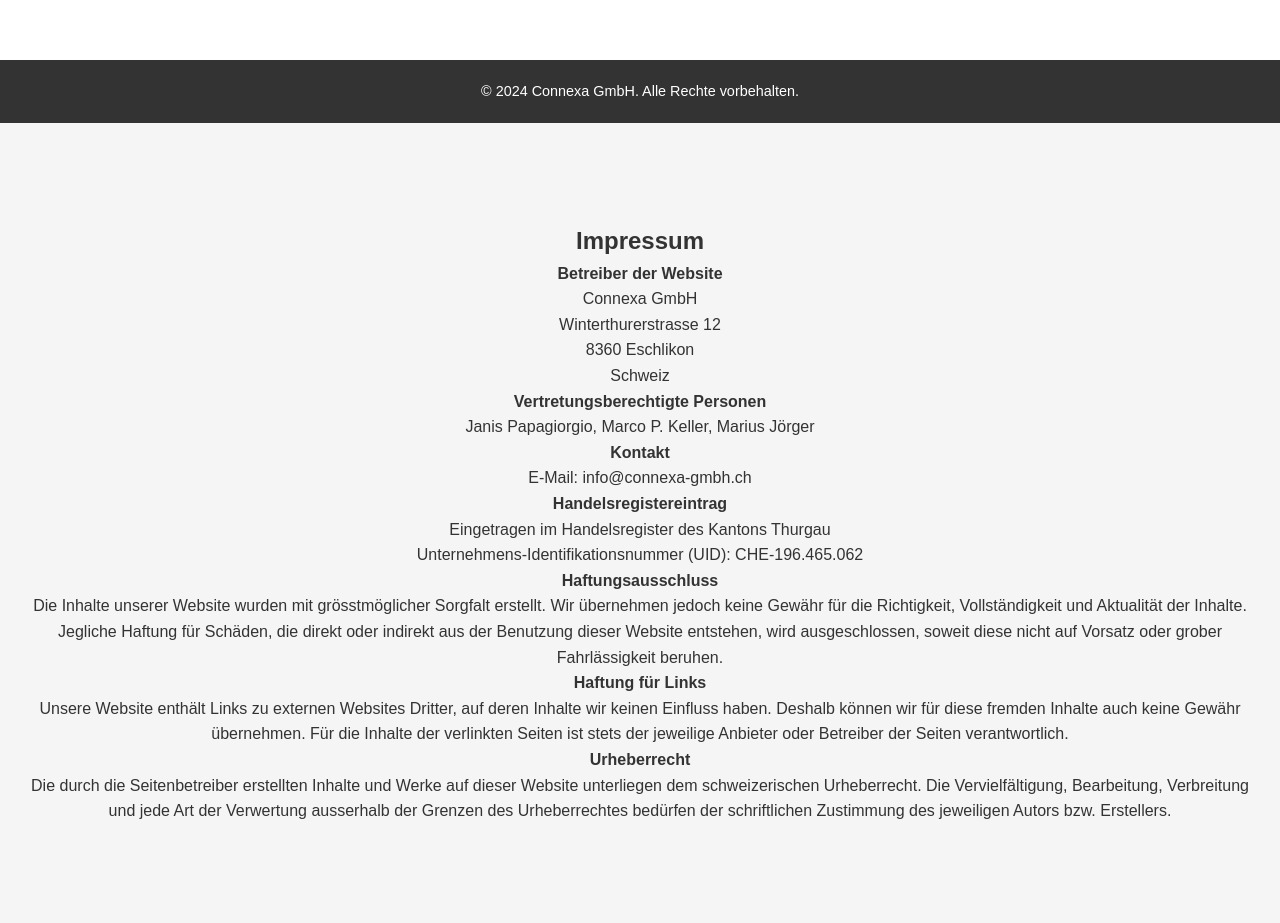
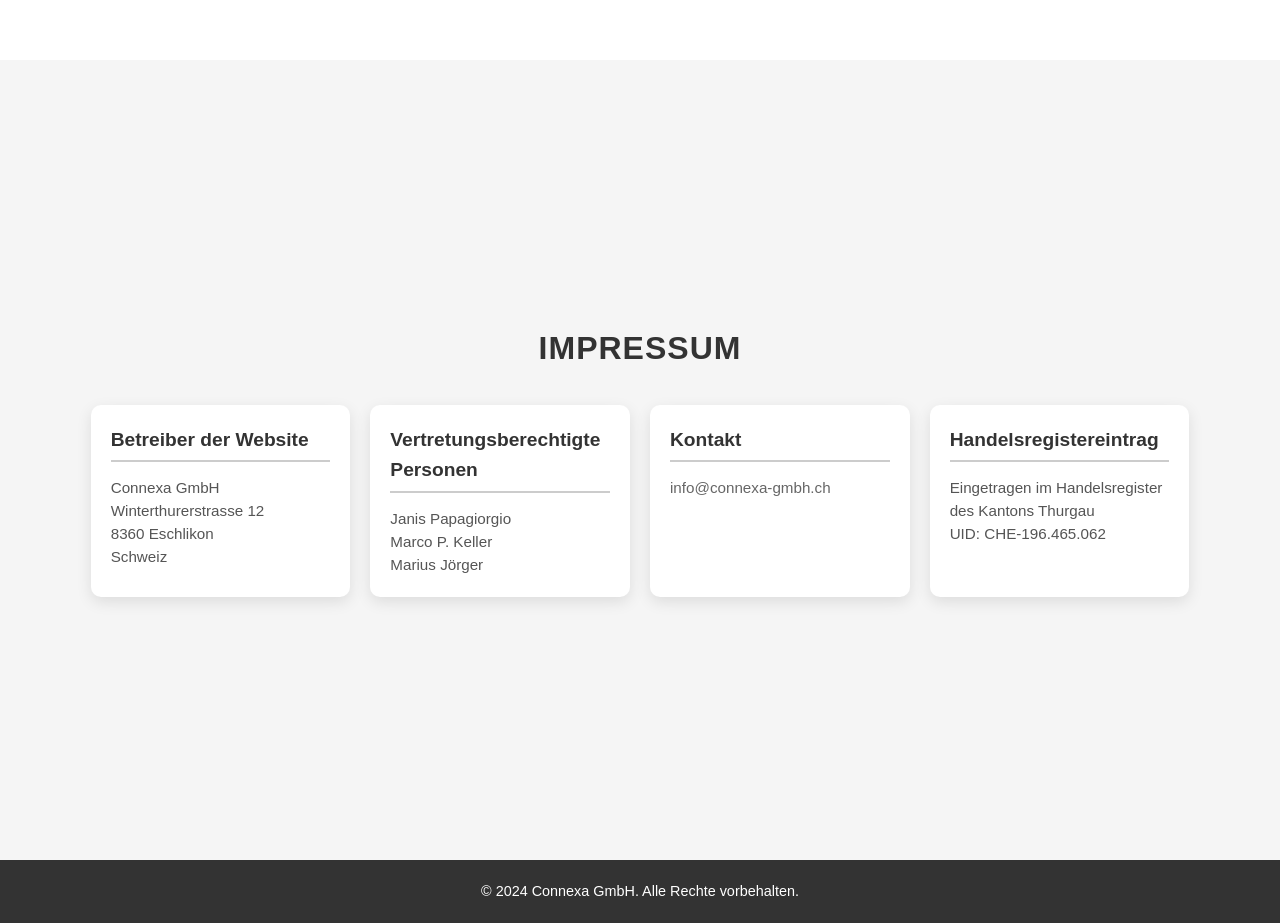
Before and after one commit to Marco-P-Keller/WebsiteConnexaGmbH, a plain HTML site: page index.html in a window 1280 px wide. Shown: the part 2380-3303 px from the top of the page. Drawn offline with Linux system fonts and the light colour scheme; animation ran at ten frames a second.

Commit message:
Impressum finished

```diff
--- a/index.html
+++ b/index.html
@@ -85,11 +85,8 @@
     </section>
 
 
-    <footer>
-        <div class="container">
-            <p>&copy; 2024 Connexa GmbH. Alle Rechte vorbehalten.</p>
-        </div>
-    </footer>
+
+
 
     <!-- Skript für die Animation -->
     <script>
@@ -351,32 +348,29 @@
 <section id="impressum">
     <div class="container">
         <h2>Impressum</h2>
-        <p><strong>Betreiber der Website</strong></p>
-        <p>Connexa GmbH<br>
-        Winterthurerstrasse 12<br>
-        8360 Eschlikon<br>
-        Schweiz</p>
-
-        <p><strong>Vertretungsberechtigte Personen</strong><br>
-        Janis Papagiorgio, Marco P. Keller, Marius Jörger</p>
-
-        <p><strong>Kontakt</strong><br>
-        E-Mail: info@connexa-gmbh.ch</p>
-
-        <p><strong>Handelsregistereintrag</strong><br>
-        Eingetragen im Handelsregister des Kantons Thurgau<br>
-        Unternehmens-Identifikationsnummer (UID): CHE-196.465.062</p>
-
-        <p><strong>Haftungsausschluss</strong><br>
-        Die Inhalte unserer Website wurden mit grösstmöglicher Sorgfalt erstellt. Wir übernehmen jedoch keine Gewähr für die Richtigkeit, Vollständigkeit und Aktualität der Inhalte. Jegliche Haftung für Schäden, die direkt oder indirekt aus der Benutzung dieser Website entstehen, wird ausgeschlossen, soweit diese nicht auf Vorsatz oder grober Fahrlässigkeit beruhen.</p>
-
-        <p><strong>Haftung für Links</strong><br>
-        Unsere Website enthält Links zu externen Websites Dritter, auf deren Inhalte wir keinen Einfluss haben. Deshalb können wir für diese fremden Inhalte auch keine Gewähr übernehmen. Für die Inhalte der verlinkten Seiten ist stets der jeweilige Anbieter oder Betreiber der Seiten verantwortlich.</p>
-
-        <p><strong>Urheberrecht</strong><br>
-        Die durch die Seitenbetreiber erstellten Inhalte und Werke auf dieser Website unterliegen dem schweizerischen Urheberrecht. Die Vervielfältigung, Bearbeitung, Verbreitung und jede Art der Verwertung ausserhalb der Grenzen des Urheberrechtes bedürfen der schriftlichen Zustimmung des jeweiligen Autors bzw. Erstellers.</p>
+        <div class="impressum-cards">
+            <div class="impressum-card">
+                <h3>Betreiber der Website</h3>
+                <p>Connexa GmbH</p>
+                <p>Winterthurerstrasse 12<br> 8360 Eschlikon<br> Schweiz</p>
+            </div>
+            <div class="impressum-card">
+                <h3>Vertretungsberechtigte Personen</h3>
+                <p>Janis Papagiorgio<br>Marco P. Keller<br>Marius Jörger</p>
+            </div>
+            <div class="impressum-card">
+                <h3>Kontakt</h3>
+                <p><a href="mailto:info@connexa-gmbh.ch">info@connexa-gmbh.ch</a></p>
+            </div>
+            <div class="impressum-card">
+                <h3>Handelsregistereintrag</h3>
+                <p>Eingetragen im Handelsregister des Kantons Thurgau</p>
+                <p>UID: CHE-196.465.062</p>
+            </div>
+        </div>
     </div>
 </section>
+
 
 <nav>
     <ul>
@@ -385,3 +379,11 @@
         <li><a href="#founders">Die Gründer</a></li>
     </ul>
 </nav>
+
+
+
+<footer>
+    <div class="container">
+        <p>&copy; 2024 Connexa GmbH. Alle Rechte vorbehalten.</p>
+    </div>
+</footer>
--- a/styles.css
+++ b/styles.css
@@ -246,3 +246,80 @@ nav ul {
 html {
     scroll-behavior: smooth;
 }
+
+/* Impressum-Sektion */
+#impressum {
+    background-color: #f5f5f5;
+    padding: 50px 20px;
+    text-align: center;
+    font-family: Arial, sans-serif;
+}
+
+#impressum h2 {
+    font-size: 2rem;
+    color: #333;
+    margin-bottom: 30px;
+    text-transform: uppercase;
+    font-weight: bold;
+    letter-spacing: 1px;
+}
+
+/* Flexibles Karten-Layout für die Impressum-Karten */
+.impressum-cards {
+    display: flex;
+    flex-wrap: wrap;
+    gap: 20px;
+    justify-content: center;
+}
+
+/* Impressum-Karten */
+.impressum-card {
+    background-color: #ffffff;
+    padding: 20px;
+    border-radius: 10px;
+    box-shadow: 0 5px 15px rgba(0, 0, 0, 0.1);
+    max-width: 300px;
+    flex: 1 1 250px;
+    transition: transform 0.3s ease, box-shadow 0.3s ease;
+    text-align: left;
+}
+
+.impressum-card:hover {
+    transform: translateY(-5px);
+    box-shadow: 0 10px 20px rgba(0, 0, 0, 0.15);
+}
+
+.impressum-card h3 {
+    font-size: 1.2rem;
+    color: #333;
+    margin-bottom: 15px;
+    border-bottom: 2px solid #ccc; /* Grauer Unterstrich */
+    padding-bottom: 5px;
+}
+
+.impressum-card p {
+    font-size: 0.95rem;
+    line-height: 1.5;
+    color: #555;
+}
+
+.impressum-card a {
+    color: #666;
+    text-decoration: none;
+}
+
+.impressum-card a:hover {
+    text-decoration: underline;
+}
+
+/* Mobile Anpassungen */
+@media only screen and (max-width: 768px) {
+    .impressum-cards {
+        flex-direction: column;
+        align-items: center;
+    }
+
+    .impressum-card {
+        max-width: 90%;
+    }
+}
```
